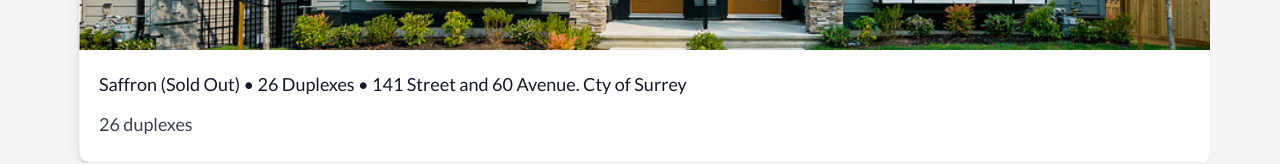
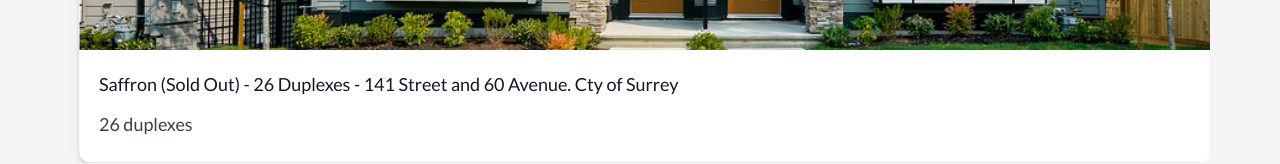
Before and after one commit to Bragdealinc/speedway, a React (Vite) app: page / in a window 1280 px wide. Shown: the part 1792-1956 px from the top of the page. Built offline with nearby package versions, Linux system fonts and the light colour scheme; no server answers.

Commit message:
detail page QA fixes

```diff
--- a/src/ProductDetail/ProductDetail.jsx
+++ b/src/ProductDetail/ProductDetail.jsx
@@ -42,12 +42,7 @@ function ProductDetail() {
         <div className="grid grid-cols-1 lg:grid-cols-2 gap-12">
           <div className="space-y-8">
             <div>
-              <div className="flex items-center gap-4 mb-6">
-                <h1 className="text-4xl font-bold text-gray-900">{project.project_name}</h1>
-                <span className={`px-4 py-2 rounded-full text-white text-sm font-medium ${getStatusClass(project.status)}`}>
-                  {project.status}
-                </span>
-              </div>
+              <h1 className="text-4xl font-bold text-gray-900 mb-6">{project.project_name}</h1>
               <p className="text-xl text-gray-600 mb-4">{project.location}</p>
               <p className="text-lg text-gray-700 leading-relaxed">{project.details.description}</p>
             </div>
@@ -86,6 +81,13 @@ function ProductDetail() {
               <h2 className="text-2xl font-bold text-gray-900 mb-6">Project Gallery</h2>
               <div className="space-y-4">
                 <div className="relative">
+                  <span
+                    className={`absolute top-4 right-4 px-4 py-2 rounded-full text-white text-sm font-medium ${getStatusClass(
+                      project.status
+                    )}`}
+                  >
+                    {project.status}
+                  </span>
                   <img
                     src={project.gallery[selectedImage]}
                     alt={`${project.project_name} - Image ${selectedImage + 1}`}
--- a/src/data/projectsData.js
+++ b/src/data/projectsData.js
@@ -116,7 +116,7 @@ export const allProjects = [
   },
   {
     id: "suncrest-estates",
-    project_name: "Suncrest Estates (Sold Out) • 2740t single-family lots • 140 Street arui 60 Avenue. City of Surrey",
+    project_name: "Suncrest Estates (Sold Out) - 2740t single-family lots - 140 Street arui 60 Avenue. City of Surrey",
     location: "Langley, BC",
     type: "Single-family subdivision",
     status: "Sold Out",
@@ -153,7 +153,7 @@ export const allProjects = [
   },
   {
     id: "saffron",
-    project_name: "Saffron (Sold Out) • 26 Duplexes • 141 Street and 60 Avenue. Cty of Surrey",
+    project_name: "Saffron (Sold Out) - 26 Duplexes - 141 Street and 60 Avenue. Cty of Surrey",
     location: "Langley, BC",
     type: "Duplexes",
     status: "Sold Out",
@@ -190,7 +190,7 @@ export const allProjects = [
   },
   {
     id: "lotus-living",
-    project_name: "Lotus Living (Sold Out) - 94 Tmvnromes - 20860 76 Avenue",
+    project_name: "Lotus Living (Sold Out) - 94 Townhomes - 20860 76 Avenue",
     location: "Langley, BC",
     type: "Townhomes",
     status: "Sold Out",
@@ -227,7 +227,7 @@ export const allProjects = [
   },
   {
     id: "elmridge-central-gordon-23 k",
-    project_name: "Elmridge Estates (Coming Soon) 23 Townhomes • 7065 204 Street. Township of Langley",
+    project_name: "Elmridge Estates (Coming Soon) 23 Townhomes - 7065 204 Street. Township of Langley",
     location: "7065 204 St, Langley",
     type: "Townhomes",
     status: "Coming Soon",
```
